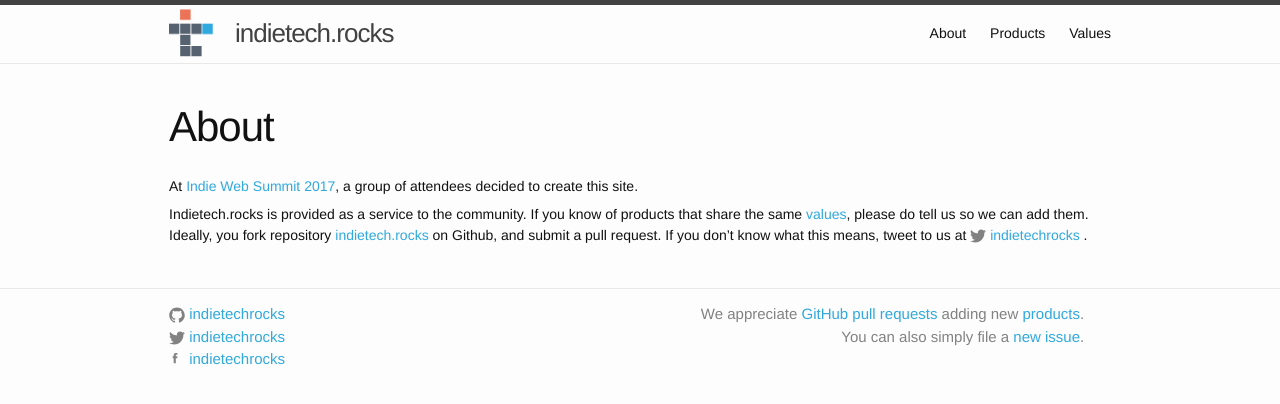
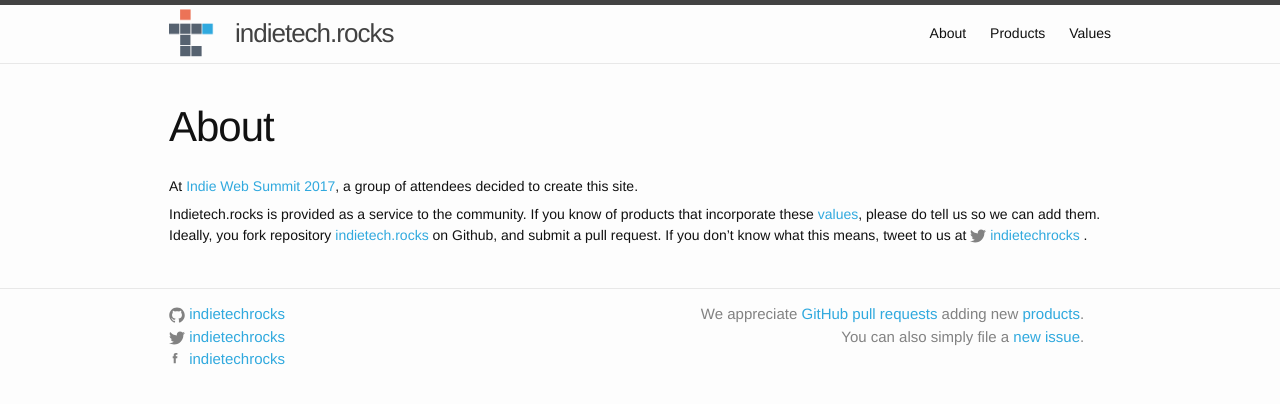
Before and after one commit to indietechrocks/indietech.rocks, a Jekyll site: the page built from about.md, in a window 1280 px wide. Shown: the top 404 px of the page. Built offline with Jekyll 4.4.1, drawn with Linux system fonts in a browser that asks for light colours.

Commit message:
Basically a touch, to see whether Github recreates

```diff
--- a/about.md
+++ b/about.md
@@ -7,8 +7,8 @@
 At [Indie Web Summit 2017](https://2017.indieweb.org/), a group of attendees decided to create
 this site.
 
-Indietech.rocks is provided as a service to the community. If you know of products that share the
-same [values](values), please do tell us so we can add them. Ideally, you fork repository
+Indietech.rocks is provided as a service to the community. If you know of products that incorporate
+these [values](values), please do tell us so we can add them. Ideally, you fork repository
 [indietech.rocks](https://github.com/indietechrocks/indietech.rocks) on Github, and submit
 a pull request. If you don't know what this means, tweet to us at
 {% include icon-twitter.html username="indietechrocks" %}.
```
